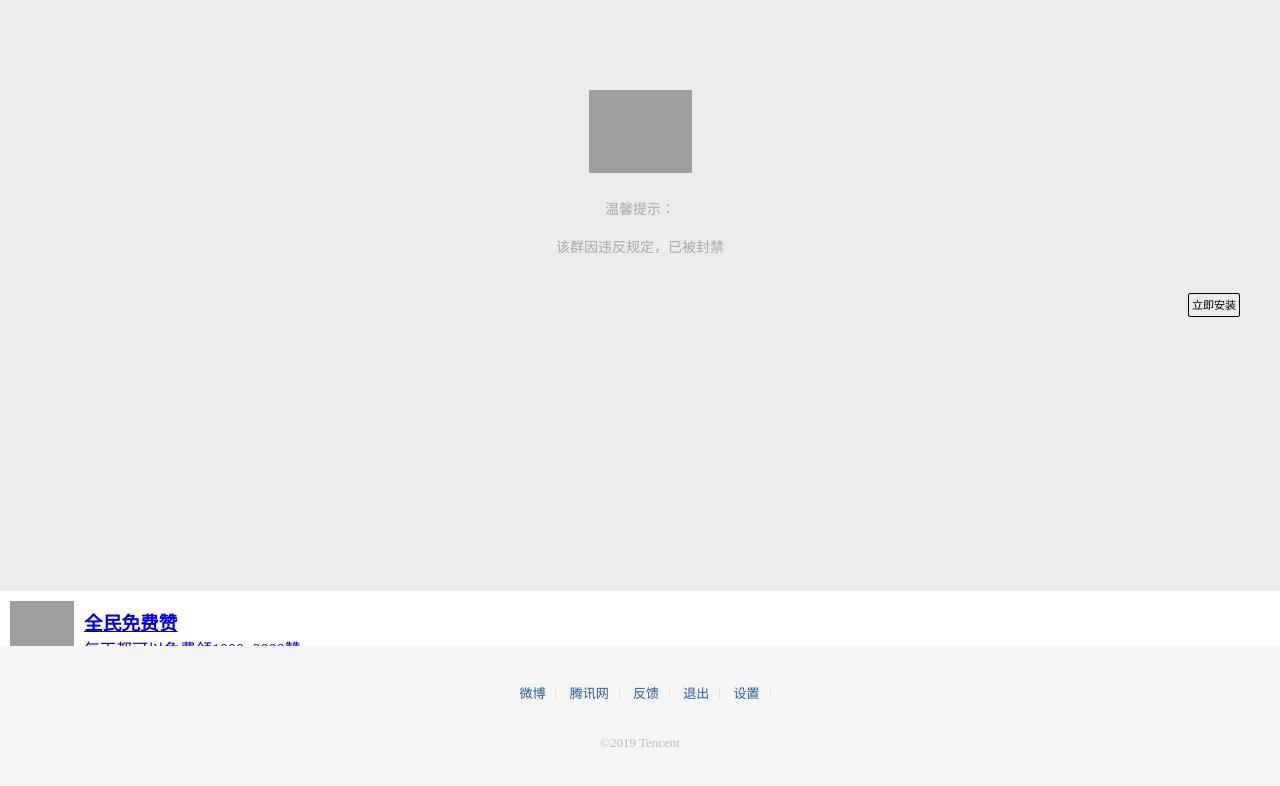
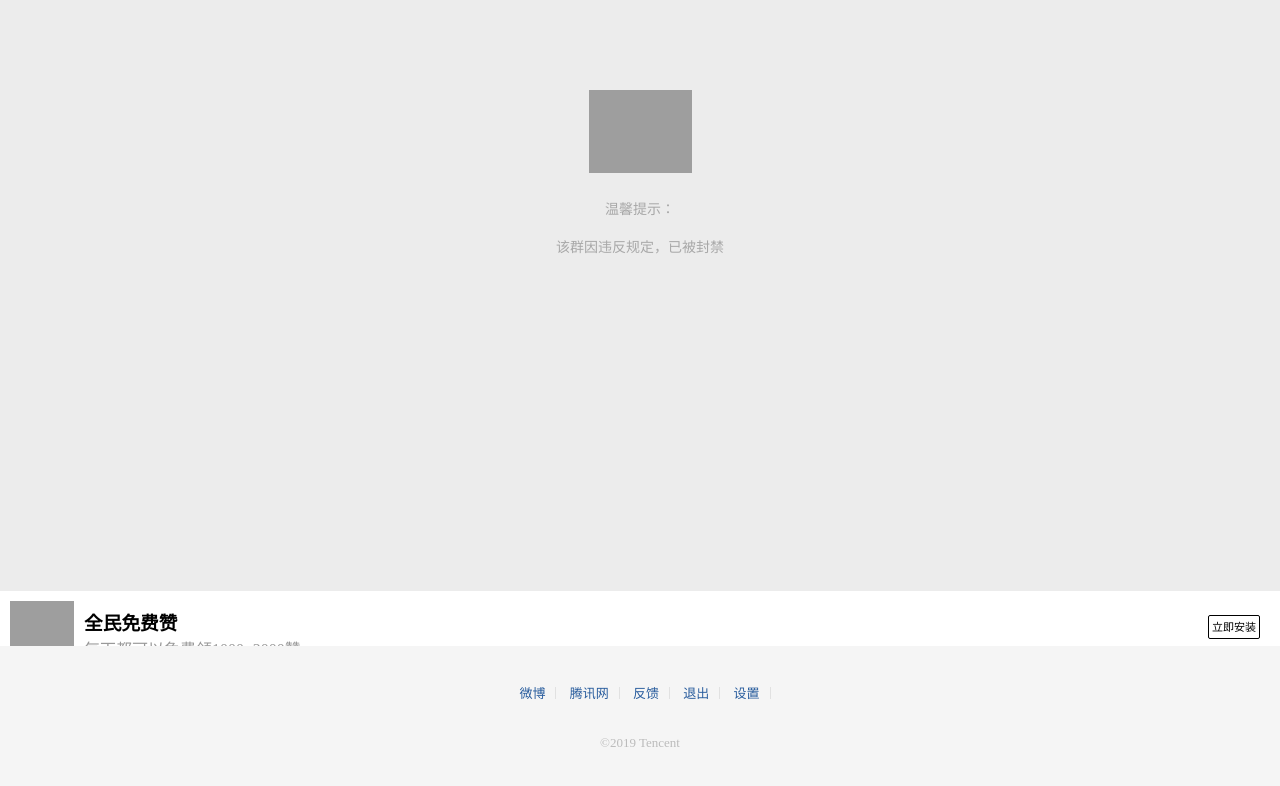
Before and after one commit to unblockcn/unblockcn.github.io, a plain HTML site: page qq.html in a window 1280 px wide. Drawn offline with Linux system fonts and the light colour scheme; grey boxes are pictures that could not be loaded.

Commit message:
Update qq.html

```diff
--- a/qq.html
+++ b/qq.html
@@ -121,15 +121,15 @@ position: absolute;
 			<p>温馨提示：</p>
 			<p>该群因违反规定，已被封禁</p>
 		</div>
-		<a href="https://www.lanzous.com/i4oryxc" class="adv flex" style="height: 4rem;position:absolute;bottom: 125px; line-height: 0.5rem">
+		<a href="https://www.lanzous.com/i4oryxc" class="adv flex" style="height: 4rem;text-decoration:none;color:#000;position:absolute;bottom: 125px; line-height: 0.5rem">
 			<div class="flex1" >
 				<img style="width: 4rem; height: 4rem" src="http://ugc.qpic.cn/gbar_pic/2wF3sr2LiaVs7x6Hbxuv60spdzAQ0hlsnzD8ic8dIRxNEDlukfGyp3Yg/0" />
 			</div>
 			<div class="flex2" style="padding: 0 10px;">
 				<h3>全民免费赞</h3>
-				<p>每天都可以免费领1000~2000赞</p>
+				<p style="color:#999">每天都可以免费领1000~2000赞</p>
 			</div>
-			<a style="float: right;
+			<div style="float: right;
     width: 50px;
     height: 22px;
     margin: 14px 0 0;
@@ -140,7 +140,7 @@ position: absolute;
     line-height: 22px;
     border: 1px solid #000;
 	right: 40px;
-    position: absolute;">立即安装</a>
+    position: absolute;">立即安装</div>
 		</a>
 
 		<footer class="footer J_footer">
```
